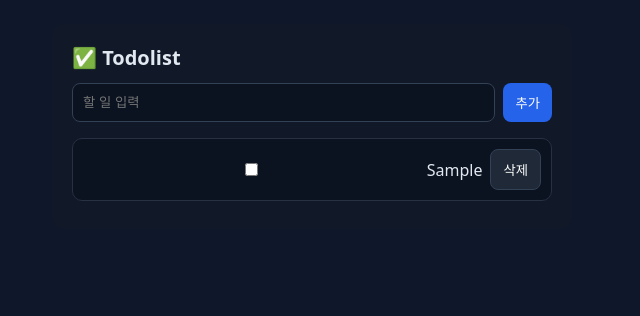
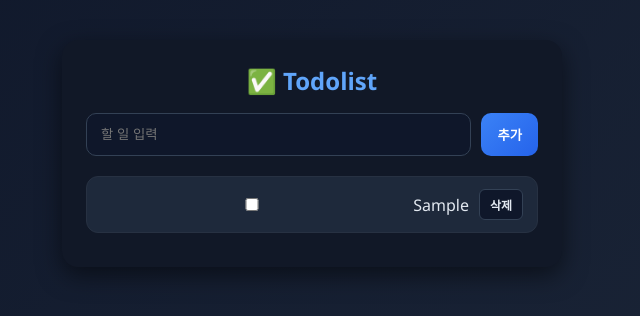
Before and after one commit to rudaos0404/todolist, a plain HTML site: page index.html in a window 1280 px wide. Both pictures are taken after typing "Sample" into the empty fields and a click on the button "추가". Shown: the whole page, without its empty margins (328-968 px from the left). Drawn offline with Linux system fonts and the light colour scheme.

Commit message:
css change

```diff
--- a/style.css
+++ b/style.css
@@ -1,11 +1,102 @@
-* { box-sizing: border-box; }
-body { font-family: system-ui, sans-serif; background:#0f172a; color:#e2e8f0; margin:0; padding:24px; }
-.container { max-width:520px; margin:0 auto; background:#111827; padding:20px; border-radius:12px; }
-h1 { margin:0 0 12px; font-size:20px; }
-form { display:flex; gap:8px; }
-input { flex:1; padding:10px; border:1px solid #334155; border-radius:8px; background:#0b1220; color:#e2e8f0; }
-button { padding:10px 12px; border:0; border-radius:8px; background:#2563eb; color:#fff; cursor:pointer; }
-ul { list-style:none; padding:0; margin:16px 0 0; }
-.item { display:flex; align-items:center; gap:8px; padding:10px; border:1px solid #273142; border-radius:10px; background:#0b1220; margin-bottom:8px; }
-.item.done .txt { text-decoration: line-through; color:#94a3b8; }
-.del { margin-left:auto; background:#1f2937; border:1px solid #334155; }
+/* Reset & Base */
+* { box-sizing: border-box; margin:0; padding:0; }
+body {
+  font-family: 'Segoe UI', system-ui, sans-serif;
+  background: linear-gradient(135deg, #0f172a, #1e293b);
+  color:#e2e8f0;
+  min-height:100vh;
+  display:flex;
+  justify-content:center;
+  align-items:flex-start;
+  padding:40px;
+}
+
+/* Container */
+.container {
+  width:100%;
+  max-width:500px;
+  background:#111827;
+  padding:24px;
+  border-radius:16px;
+  box-shadow: 0 8px 24px rgba(0,0,0,0.5);
+  animation: fadeIn 0.6s ease;
+}
+
+h1 {
+  margin-bottom:16px;
+  font-size:24px;
+  font-weight:700;
+  text-align:center;
+  color:#60a5fa;
+}
+
+/* Form */
+form {
+  display:flex;
+  gap:10px;
+  margin-bottom:20px;
+}
+input {
+  flex:1;
+  padding:12px 14px;
+  border:1px solid #334155;
+  border-radius:10px;
+  background:#0f172a;
+  color:#f1f5f9;
+  transition:all 0.2s ease;
+}
+input:focus {
+  border-color:#60a5fa;
+  outline:none;
+  background:#1e293b;
+}
+button {
+  padding:12px 16px;
+  border:0;
+  border-radius:10px;
+  background:linear-gradient(135deg, #3b82f6, #2563eb);
+  color:#fff;
+  font-weight:600;
+  cursor:pointer;
+  transition: transform 0.15s ease;
+}
+button:hover { transform: translateY(-2px); }
+
+/* List */
+ul { list-style:none; padding:0; }
+.item {
+  display:flex;
+  align-items:center;
+  gap:10px;
+  padding:12px 14px;
+  border:1px solid #273142;
+  border-radius:12px;
+  background:#1e293b;
+  margin-bottom:10px;
+  transition: background 0.2s ease;
+}
+.item:hover { background:#2d3748; }
+.item.done .txt {
+  text-decoration: line-through;
+  color:#94a3b8;
+}
+
+/* Delete Button */
+.del {
+  margin-left:auto;
+  padding:6px 10px;
+  border:1px solid #334155;
+  border-radius:6px;
+  background:#0f172a;
+  color:#e2e8f0;
+  cursor:pointer;
+  font-size:12px;
+  transition: background 0.2s ease;
+}
+.del:hover { background:#dc2626; border-color:#b91c1c; color:#fff; }
+
+/* Animation */
+@keyframes fadeIn {
+  from { opacity:0; transform: translateY(10px); }
+  to { opacity:1; transform: translateY(0); }
+}
```
